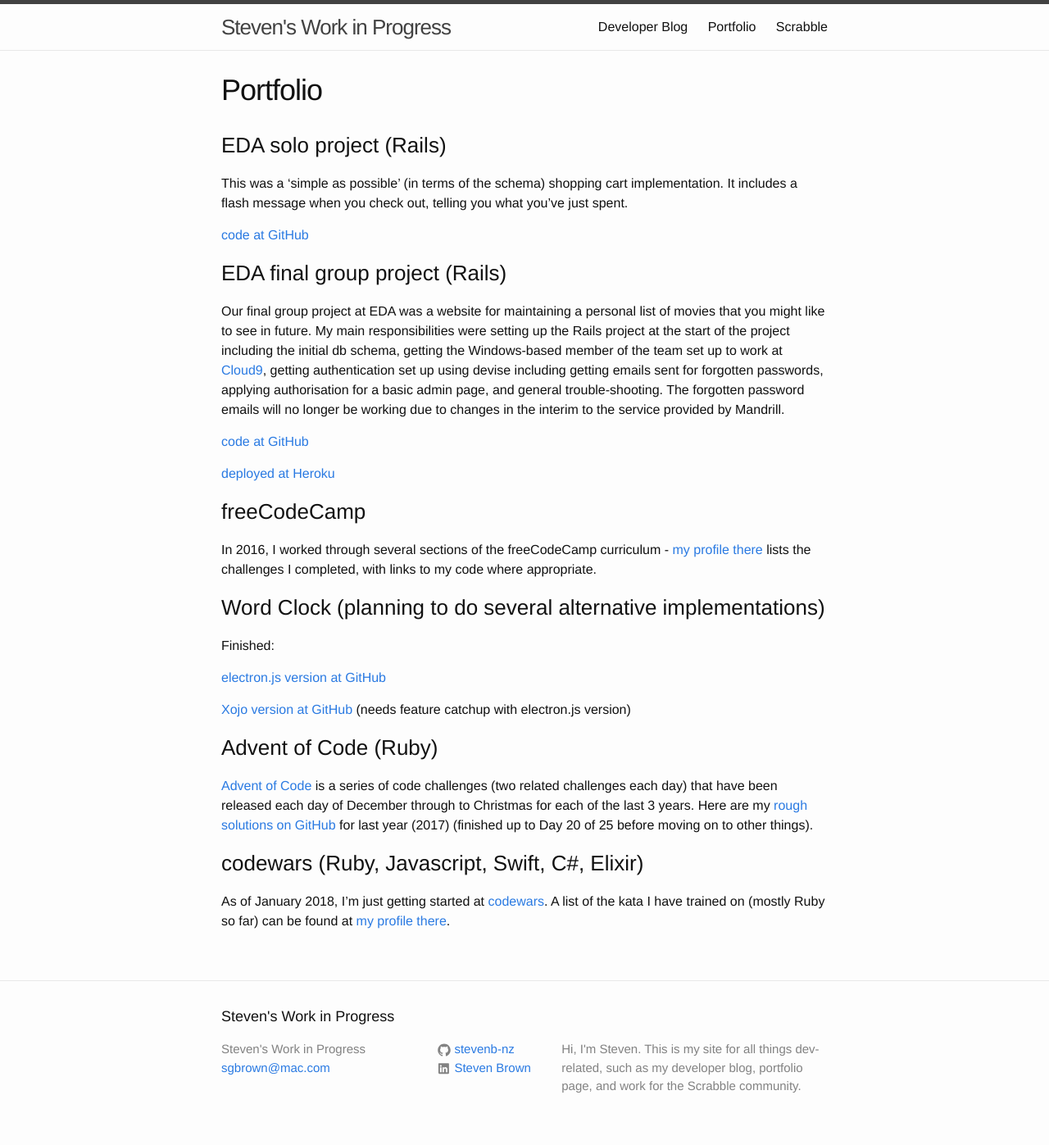
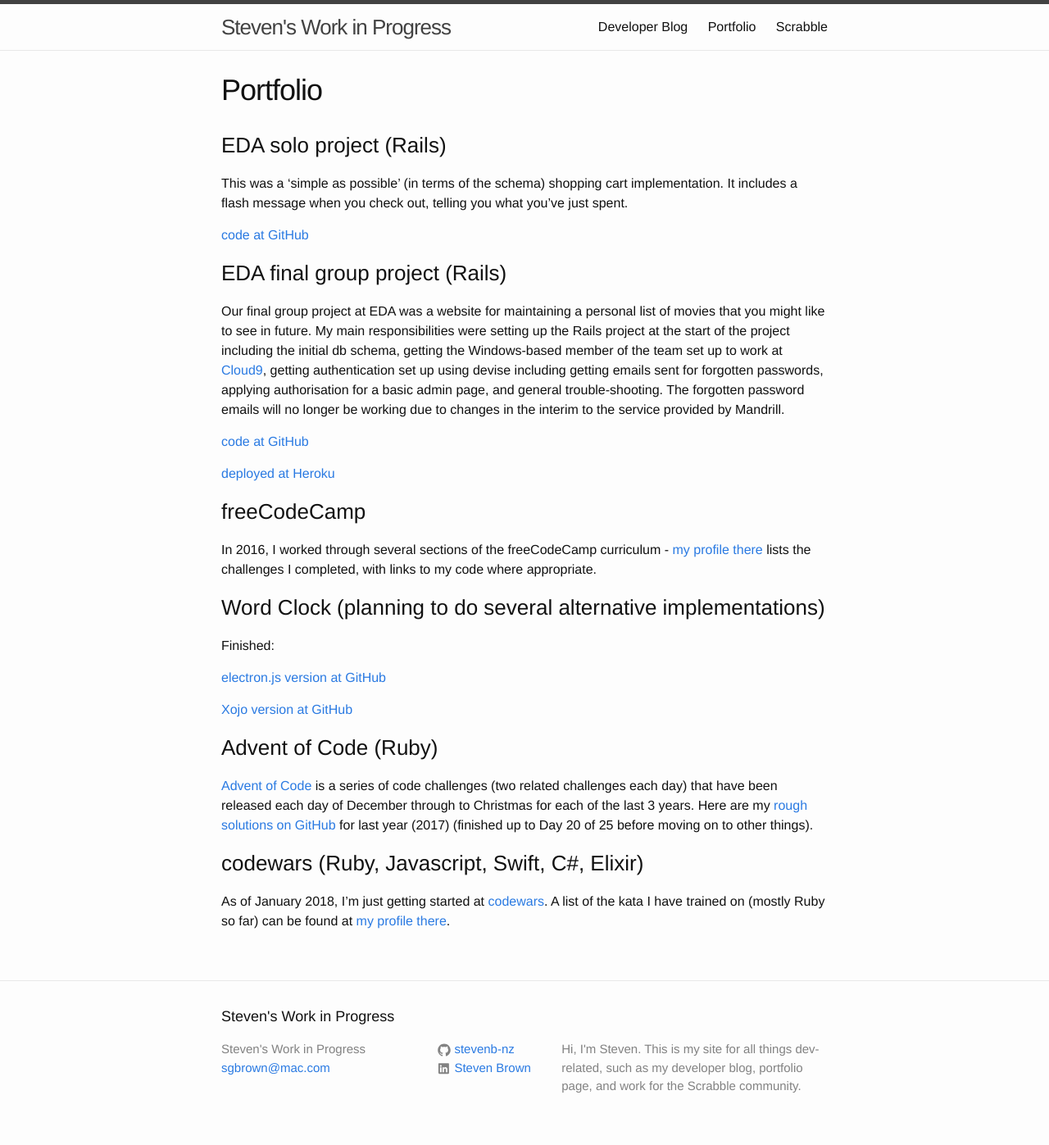
Before and after one commit to stevenb-nz/stevenb-nz.github.io, a Jekyll site: the page built from _pages/portfolio.md, in a window 1280 px wide. Shown: the whole page at 82% size. Built offline with Jekyll 4.4.1, drawn with Linux system fonts in a browser that asks for light colours.

Commit message:
portfolio page minor edit

```diff
--- a/_pages/portfolio.md
+++ b/_pages/portfolio.md
@@ -29,7 +29,7 @@ Finished:
 
 [electron.js version at GitHub](https://github.com/stevenb-nz/word-clock-electron)
 
-[Xojo version at GitHub](https://github.com/stevenb-nz/word-clock-xojo) (needs feature catchup with electron.js version)
+[Xojo version at GitHub](https://github.com/stevenb-nz/word-clock-xojo)
 
 ### Advent of Code (Ruby)
 
```
